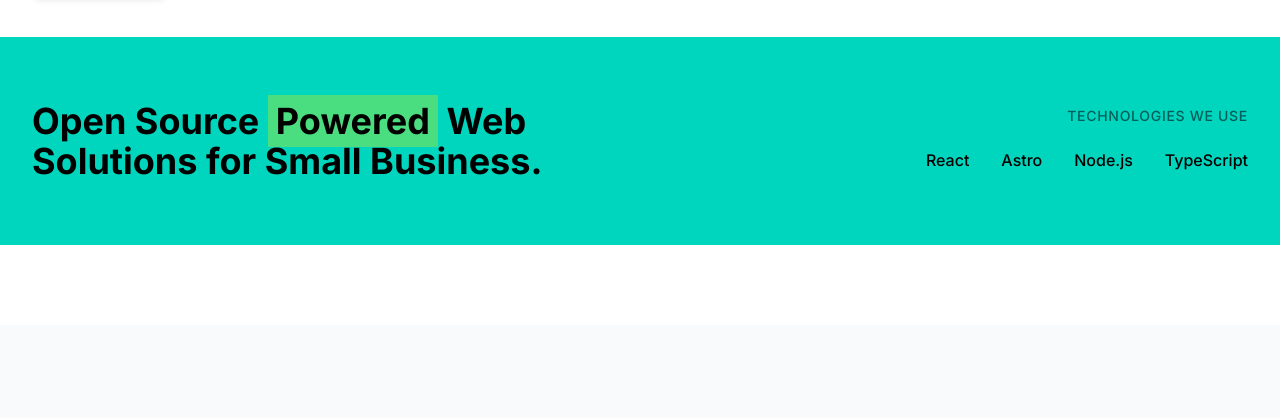
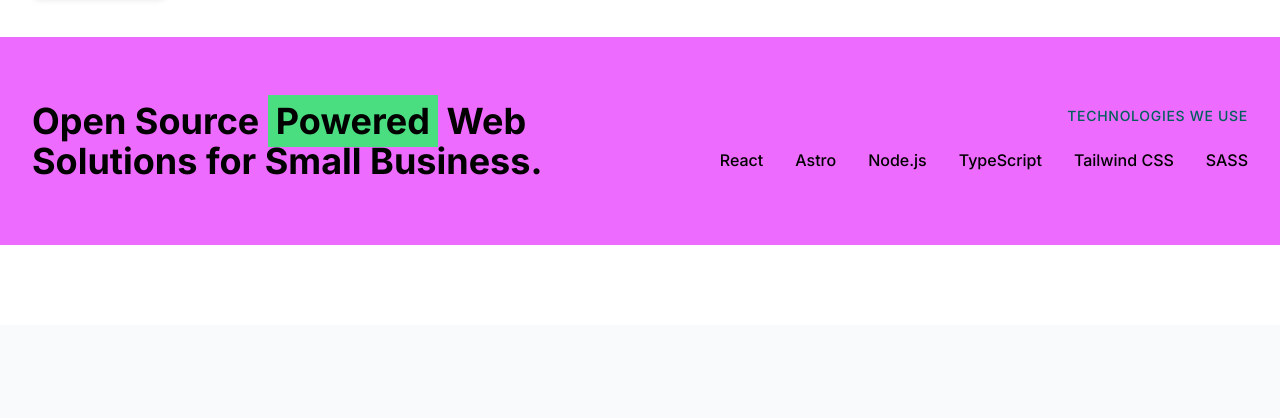
Before and after one commit to zothsu/pnwSolutions, an Astro site: page / in a window 1280 px wide. Shown: the part 594-1012 px from the top of the page. Built offline with nearby package versions, Linux system fonts and the light colour scheme; Astro itself is replaced by a stand-in of ours.

Commit message:
updates hero

```diff
--- a/src/components/Hero.astro
+++ b/src/components/Hero.astro
@@ -262,7 +262,7 @@
 
   <!-- Teal section at the bottom with Trusted By -->
   <div class="mt-10 w-full overflow-hidden -z-10" transition:animate="slide">
-    <div class="relative bg-teal-400 dark:bg-teal-500 py-12 md:py-16">
+    <div class="relative bg-fuchsia-400 dark:bg-fuchsia-200 py-12 md:py-16">
       <div class="container-custom">
         <div class="grid grid-cols-1 md:grid-cols-2 gap-8">
           <div>
@@ -286,11 +286,16 @@
               <div class="h-8 flex items-center">
                 <span class="text-black dark:text-black font-medium">TypeScript</span>
               </div>
+              <div class="h-8 flex items-center">
+                <span class="text-black dark:text-black font-medium">Tailwind CSS</span>
+              </div>
+              <div class="h-8 flex items-center">
+                <span class="text-black dark:text-black font-medium">SASS</span>
+              </div>
             </div>
           </div>
         </div>
       </div>
-    </div>
   </div>
 </section>
 
```
